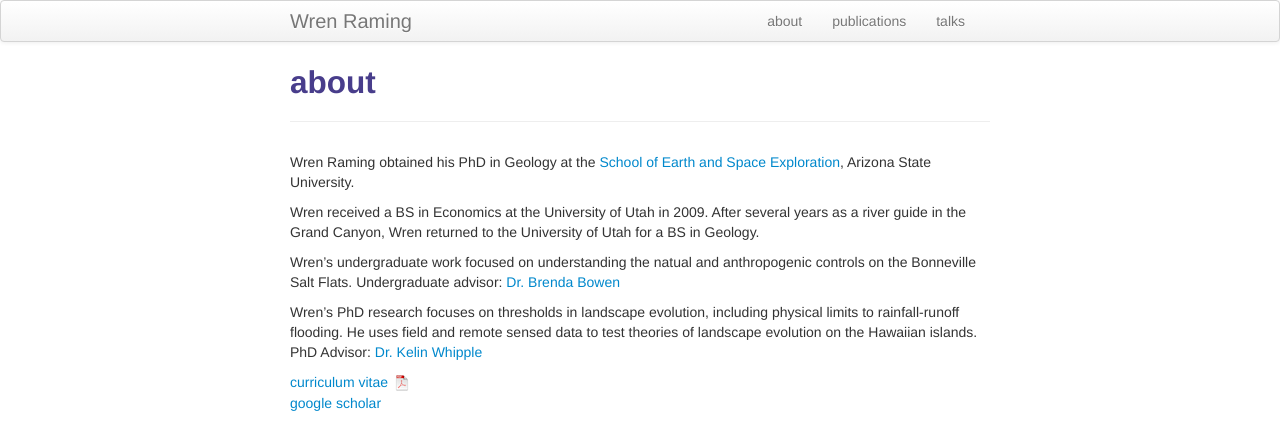
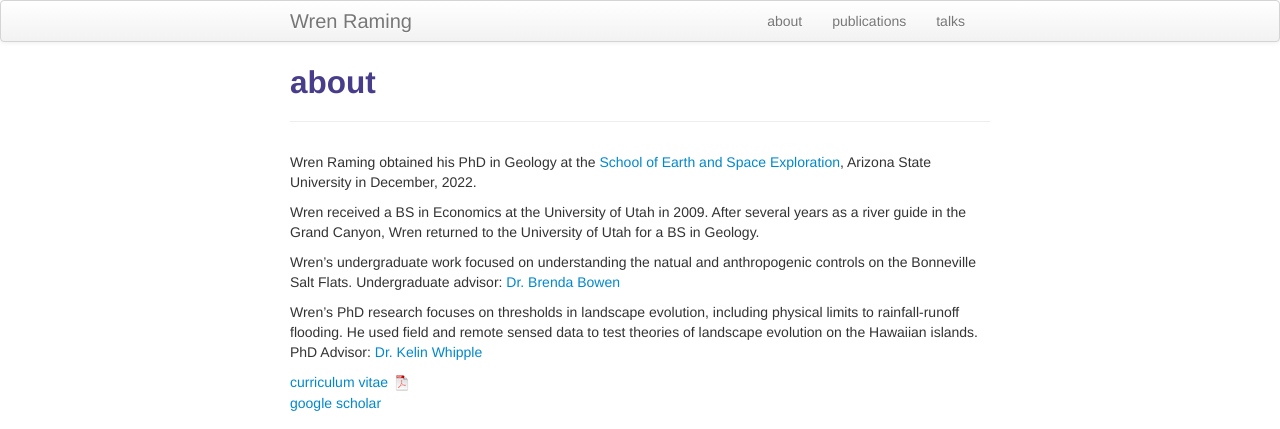
Before and after one commit to WrenRaming/WrenRaming.github.io, a Jekyll site: the page built from about.md, in a window 1280 px wide. Shown: the top 429 px of the page. Built offline with Jekyll 4.4.1, drawn with Linux system fonts in a browser that asks for light colours.

Commit message:
updated about

```diff
--- a/about.md
+++ b/about.md
@@ -4,13 +4,13 @@ title: about
 description: Wren Raming is a PhD candidate at the School of Earth and Space Exploration, Arizona State University
 ---
 
-Wren Raming obtained his PhD in Geology at the [School of Earth and Space Exploration](https://sese.asu.edu/), Arizona State University.
+Wren Raming obtained his PhD in Geology at the [School of Earth and Space Exploration](https://sese.asu.edu/), Arizona State University in December, 2022.
 
 Wren received a BS in Economics at the University of Utah in 2009. After several years as a river guide in the Grand Canyon, Wren returned to the University of Utah for a BS in Geology.
 
 Wren's undergraduate work focused on understanding the natual and anthropogenic controls on the Bonneville Salt Flats. Undergraduate advisor: [Dr. Brenda Bowen](https://environment.utah.edu/brenda-bowen/)
 
-Wren's PhD research focuses on thresholds in landscape evolution, including physical limits to rainfall-runoff flooding. He uses field and remote sensed data to test theories of landscape evolution on the Hawaiian islands. PhD Advisor: [Dr. Kelin Whipple](https://isearch.asu.edu/profile/970462)
+Wren's PhD research focuses on thresholds in landscape evolution, including physical limits to rainfall-runoff flooding. He used field and remote sensed data to test theories of landscape evolution on the Hawaiian islands. PhD Advisor: [Dr. Kelin Whipple](https://isearch.asu.edu/profile/970462)
 
 
 [curriculum vitae ![CV as pdf](icons16/pdf-icon.png)]({{ BASE_PATH }}/WrenRaming_CV.pdf)<br/>
```
